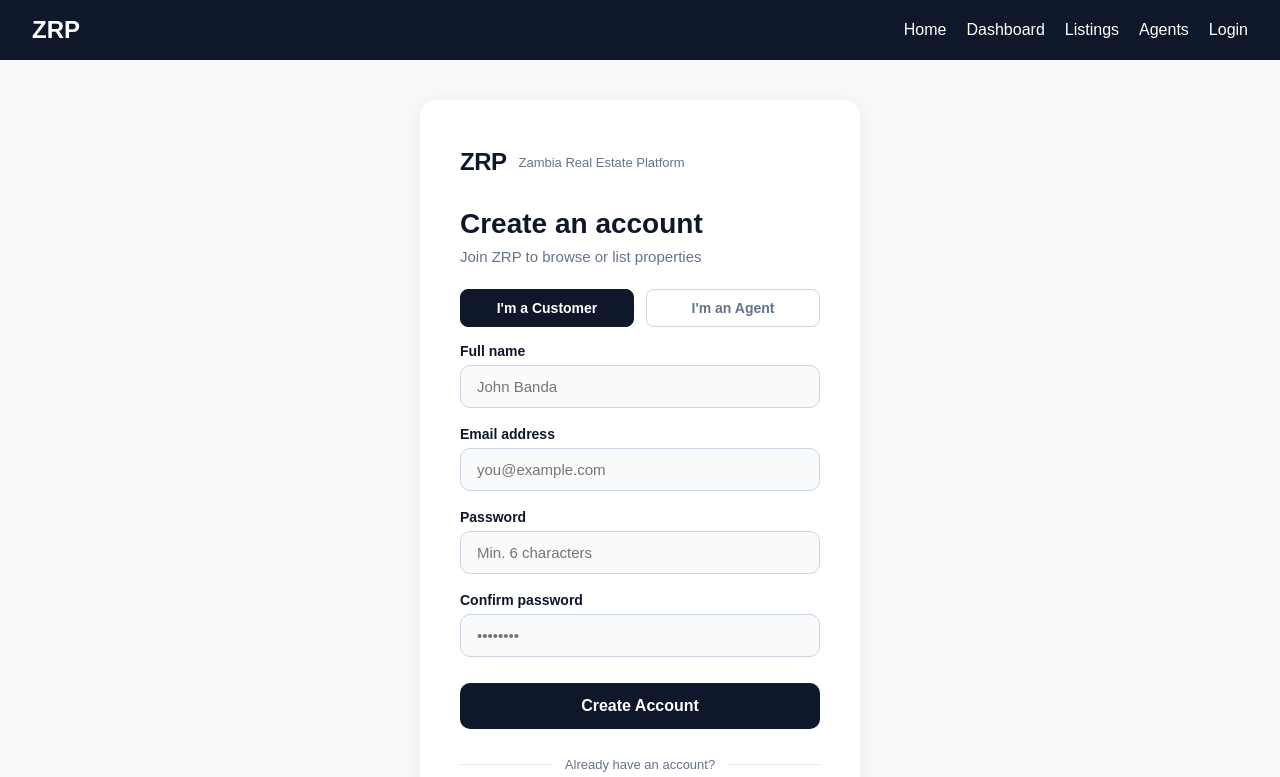
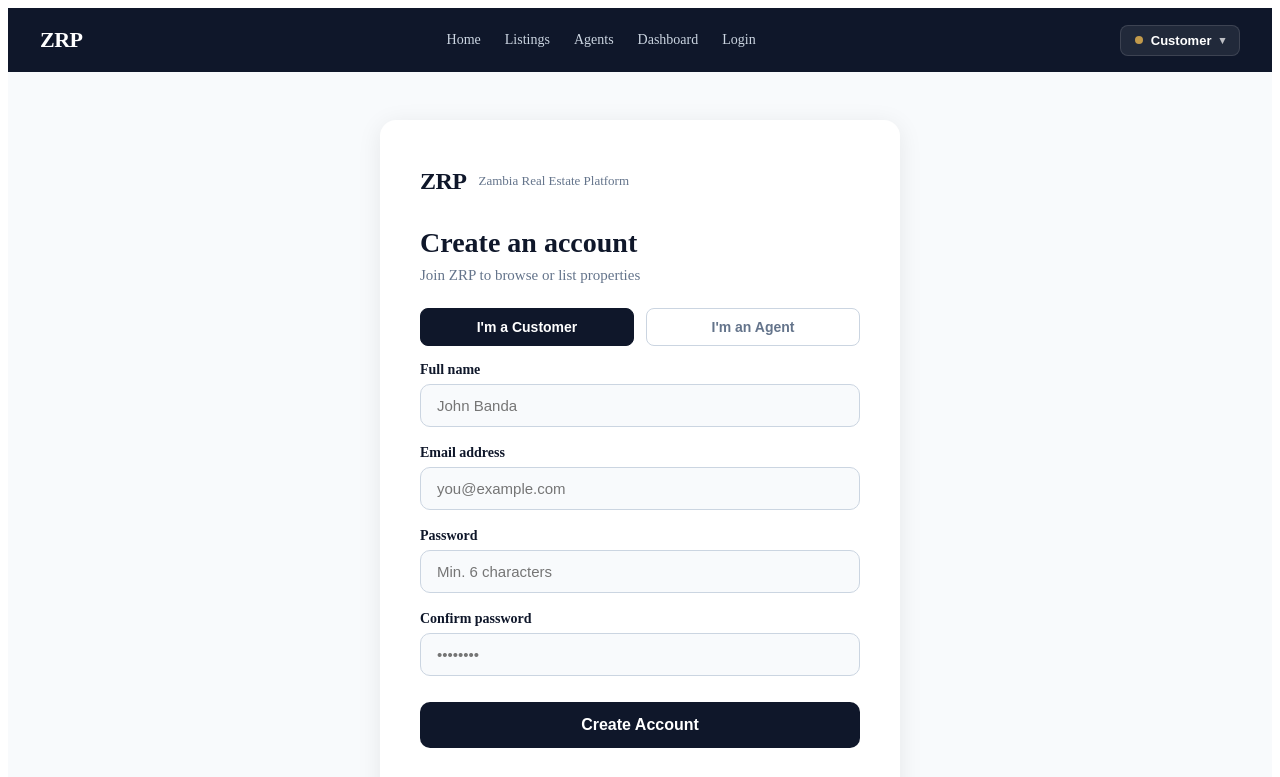
Before and after one commit to Samuelzulu/zambia-real-estate-platform, a React (Vite) app: page /register in a window 1280 px wide. Shown: the top 777 px of the page. Built offline with nearby package versions, Linux system fonts and the light colour scheme.

Commit message:
Implement role-based navigation and context; refactor App and Navbar components

```diff
--- a/src/App.jsx
+++ b/src/App.jsx
@@ -1,4 +1,4 @@
-import { BrowserRouter, Routes, Route } from "react-router-dom";
+import { Routes, Route } from "react-router-dom";
 
 import Navbar from "./components/Navbar";
 import Footer from "./components/Footer";
@@ -20,7 +20,7 @@ import Reports from "./pages/Reports";
 
 function App() {
   return (
-    <BrowserRouter>
+    <>
       <Navbar />
 
       <Routes>
@@ -45,7 +45,7 @@ function App() {
       </Routes>
 
       <Footer />
-    </BrowserRouter>
+    </>
   );
 }
 
--- a/src/components/Navbar.jsx
+++ b/src/components/Navbar.jsx
@@ -1,15 +1,115 @@
+import { useState } from "react";
 import { Link } from "react-router-dom";
+import { useRole } from "../context/RoleContext";
+
+const navLinks = {
+  customer: [
+    { label: "Home", to: "/" },
+    { label: "Listings", to: "/listings" },
+    { label: "Agents", to: "/agents" },
+    { label: "Dashboard", to: "/customer-dashboard" },
+    { label: "Login", to: "/login" },
+  ],
+  agent: [
+    { label: "Home", to: "/" },
+    { label: "Listings", to: "/listings" },
+    { label: "My Dashboard", to: "/agent-dashboard" },
+    { label: "Add Listing", to: "/add-listing" },
+    { label: "Login", to: "/login" },
+  ],
+  admin: [
+    { label: "Home", to: "/" },
+    { label: "Admin Dashboard", to: "/admin-dashboard" },
+    { label: "Verification", to: "/verification-review" },
+    { label: "Reports", to: "/reports" },
+    { label: "Login", to: "/login" },
+  ],
+};
+
+const roleLabels = {
+  customer: "Customer",
+  agent: "Agent",
+  admin: "Admin",
+};
 
 function Navbar() {
+  const { role, setRole } = useRole();
+  const [dropdownOpen, setDropdownOpen] = useState(false);
+  const links = navLinks[role];
+
   return (
     <nav style={styles.nav}>
-      <div style={styles.logo}>ZRP</div>
+      {/* Logo */}
+      <Link to="/" style={styles.logo}>
+        ZRP
+      </Link>
+
+      {/* Nav links */}
       <div style={styles.links}>
-        <Link to="/" style={styles.link}>Home</Link>
-        <Link to="/customer-dashboard" style={styles.link}>Dashboard</Link>
-        <Link to="/listings" style={styles.link}>Listings</Link>
-        <Link to="/agents" style={styles.link}>Agents</Link>
-        <Link to="/login" style={styles.link}>Login</Link>
+        {links.map((link) => (
+          <Link key={link.to} to={link.to} style={styles.link}>
+            {link.label}
+          </Link>
+        ))}
+      </div>
+
+      {/* Role switcher */}
+      <div style={styles.roleWrapper}>
+        <button
+          onClick={() => setDropdownOpen((prev) => !prev)}
+          style={styles.roleButton}
+        >
+          <span
+            style={{
+              ...styles.roleIndicator,
+              backgroundColor:
+                role === "customer"
+                  ? "#C29A4B"
+                  : role === "agent"
+                    ? "#22C55E"
+                    : "#EF4444",
+            }}
+          />
+          {roleLabels[role]}
+          <span style={styles.caret}>▾</span>
+        </button>
+
+        {dropdownOpen && (
+          <div style={styles.dropdown}>
+            <p style={styles.dropdownLabel}>Viewing as</p>
+            {Object.entries(roleLabels).map(([key, label]) => (
+              <button
+                key={key}
+                onClick={() => {
+                  setRole(key);
+                  setDropdownOpen(false);
+                }}
+                style={{
+                  ...styles.dropdownItem,
+                  backgroundColor: role === key ? "#F1F5F9" : "transparent",
+                  fontWeight: role === key ? "700" : "500",
+                }}
+              >
+                <span
+                  style={{
+                    ...styles.dot,
+                    backgroundColor:
+                      key === "customer"
+                        ? "#C29A4B"
+                        : key === "agent"
+                          ? "#22C55E"
+                          : "#EF4444",
+                  }}
+                />
+                {label}
+                {role === key && <span style={styles.activeCheck}>✓</span>}
+              </button>
+            ))}
+            <p style={styles.dropdownNote}>
+              Role switcher is for demo purposes. Auth coming in Phase 2.
+            </p>
+          </div>
+        )}
       </div>
     </nav>
   );
@@ -18,15 +118,114 @@ function Navbar() {
 const styles = {
   nav: {
     backgroundColor: "#0F172A",
-    color: "white",
-    padding: "16px 32px",
+    padding: "0 32px",
+    height: "64px",
     display: "flex",
+    alignItems: "center",
     justifyContent: "space-between",
+    position: "sticky",
+    top: 0,
+    zIndex: 100,
+  },
+  logo: {
+    fontSize: "22px",
+    fontWeight: "800",
+    color: "#FFFFFF",
+    textDecoration: "none",
+    letterSpacing: "-0.5px",
+    flexShrink: 0,
+  },
+  links: {
+    display: "flex",
+    gap: "24px",
     alignItems: "center",
   },
-  logo: { fontSize: "24px", fontWeight: "bold" },
-  links: { display: "flex", gap: "20px" },
-  link: { color: "white", textDecoration: "none", fontWeight: "500" },
+  link: {
+    color: "#CBD5E1",
+    textDecoration: "none",
+    fontSize: "14px",
+    fontWeight: "500",
+    transition: "color 0.15s ease",
+  },
+  roleWrapper: {
+    position: "relative",
+    flexShrink: 0,
+  },
+  roleButton: {
+    display: "flex",
+    alignItems: "center",
+    gap: "8px",
+    backgroundColor: "rgba(255,255,255,0.08)",
+    border: "1px solid rgba(255,255,255,0.12)",
+    borderRadius: "8px",
+    padding: "7px 14px",
+    color: "#FFFFFF",
+    fontSize: "13px",
+    fontWeight: "600",
+    cursor: "pointer",
+  },
+  roleIndicator: {
+    width: "8px",
+    height: "8px",
+    borderRadius: "50%",
+    display: "inline-block",
+  },
+  caret: {
+    fontSize: "11px",
+    opacity: 0.7,
+  },
+  dropdown: {
+    position: "absolute",
+    top: "calc(100% + 10px)",
+    right: 0,
+    backgroundColor: "#FFFFFF",
+    borderRadius: "12px",
+    boxShadow: "0 8px 24px rgba(0,0,0,0.15)",
+    minWidth: "200px",
+    padding: "8px",
+    zIndex: 200,
+  },
+  dropdownLabel: {
+    fontSize: "11px",
+    fontWeight: "700",
+    color: "#94A3B8",
+    textTransform: "uppercase",
+    letterSpacing: "1px",
+    padding: "6px 10px 4px",
+    margin: 0,
+  },
+  dropdownItem: {
+    display: "flex",
+    alignItems: "center",
+    gap: "10px",
+    width: "100%",
+    padding: "10px 12px",
+    border: "none",
+    borderRadius: "8px",
+    fontSize: "14px",
+    color: "#0F172A",
+    cursor: "pointer",
+    textAlign: "left",
+  },
+  dot: {
+    width: "8px",
+    height: "8px",
+    borderRadius: "50%",
+    flexShrink: 0,
+  },
+  activeCheck: {
+    marginLeft: "auto",
+    color: "#0F172A",
+    fontSize: "13px",
+  },
+  dropdownNote: {
+    fontSize: "11px",
+    color: "#94A3B8",
+    padding: "8px 10px 4px",
+    margin: 0,
+    borderTop: "1px solid #F1F5F9",
+    marginTop: "4px",
+  },
 };
 
 export default Navbar;
--- /dev/null
+++ b/src/context/RoleContext.jsx
@@ -0,0 +1,16 @@
+import { createContext, useContext, useState } from "react";
+
+const RoleContext = createContext();
+
+export function RoleProvider({ children }) {
+  const [role, setRole] = useState("customer");
+  return (
+    <RoleContext.Provider value={{ role, setRole }}>
+      {children}
+    </RoleContext.Provider>
+  );
+}
+
+export function useRole() {
+  return useContext(RoleContext);
+}
```
Also changed, not shown: src/main.jsx (+13 -8 lines), 1 other file (tests, documents, lock files or other folders).
